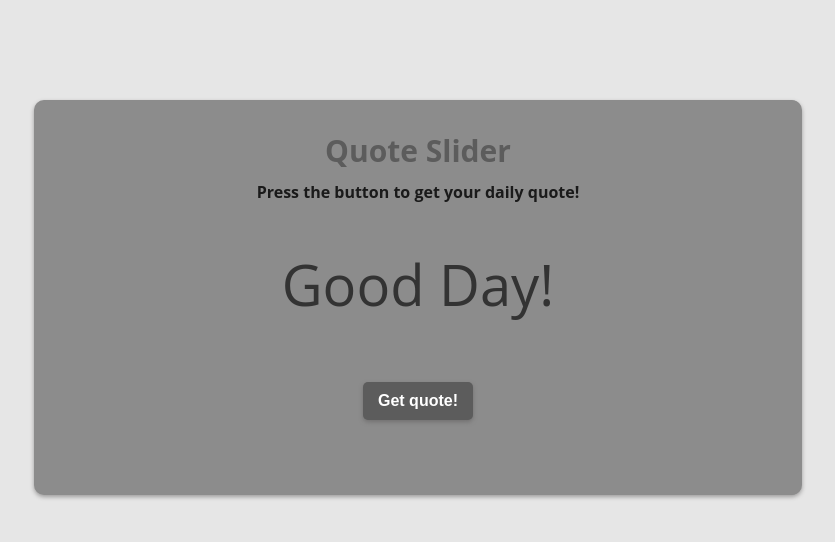
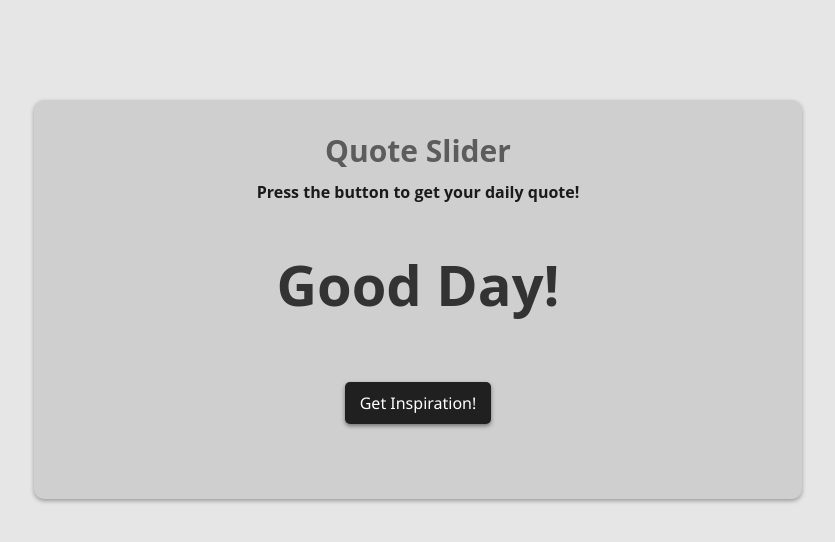
Before and after one commit to strejodv/Quote-Generator, a React (Vite) app: page / in a window 1280 px wide. Shown: the top 542 px of the page, without its empty margins (222-1057 px from the left). Built offline with nearby package versions, Linux system fonts and the light colour scheme; no server answers.

Commit message:
final changes to logic

```diff
--- a/src/Slider.jsx
+++ b/src/Slider.jsx
@@ -1,19 +1,17 @@
 import React, { useState, useEffect } from 'react';
-
-
-
-
 
 function Slider () {
 
     const [quote, setQuote] = useState('Good Day!');
+    const [quotes, setQuotes] = useState([]);
 
     const fetchQuote = async () => {
 
         try {
-            const response = await fetch ('https://goquotes-api.herokuapp.com/api/v1/random?count=/random');
+            const response = await fetch ('https://type.fit/api/quotes');
             const data = await response.json();
-            setQuote(data.content);
+            setQuotes(data);
+            setQuote(data[Math.floor(Math.random() * data.length)].text);
         }   catch (error) {
             console.error('Error fetching the quote:', error);
         }
@@ -24,8 +22,11 @@ function Slider () {
         }, []);
 
     const handleGetQuote = () => {
-            fetchQuote();
-            };
+        if (quotes.length > 0) {
+            const randomIndex = Math.floor(Math.random() * quotes.length);
+            setQuote(quotes[randomIndex].text);
+            }
+        };
 
     return (
         <>
@@ -34,7 +35,7 @@ function Slider () {
                 <h1>Quote Slider</h1>
                 <h2>Press the button to get your daily quote!</h2>
                 <p>{quote}</p>
-                <button onClick={handleGetQuote}>Get quote!</button>
+                <button onClick={handleGetQuote}>Get Inspiration!</button>
             </div>
         </div>
         </>
--- a/src/index.css
+++ b/src/index.css
@@ -27,7 +27,7 @@ html, body{
   padding-top: 30px;
   padding-bottom: 30px;
   border-radius: 10px;
-    background-color: #8c8c8c;
+  background-color: #cfcfcf;
   box-shadow: 0 2px 4px rgb(156, 155, 155);
 }
 
@@ -45,7 +45,7 @@ html, body{
 
 .actualSlider p {
   text-align: center;
-  font-weight: 500;
+  font-weight: 700;
   font-size: 56px;
   margin-top: 30px;
   margin-bottom: 60px;
@@ -56,10 +56,11 @@ html, body{
 }
 
 .actualSlider button {
- background-color: #5c5c5c;
+  font-family: 'Segoe UI', Tahoma, Geneva, Verdana, sans-serif;
+  background-color: #202020;
   color: #ffffff;
   font-size: 16px;
- font-weight: 600;
+  font-weight: 500;
   border: none;
   margin-bottom: 45px;
   border-radius: 5px;
@@ -70,8 +71,8 @@ html, body{
 
 .actualSlider button:hover {
   transform: scale(1.05);
-  background-color: rgb(32, 32, 32);
-  color: white;
+  background-color: #5c5c5c;
+  color: rgb(37, 37, 37);
   border: none;
   border-radius: 5px;
   padding: 10px 15px;
```
Lines whose indentation alone changed are shown as unchanged.
